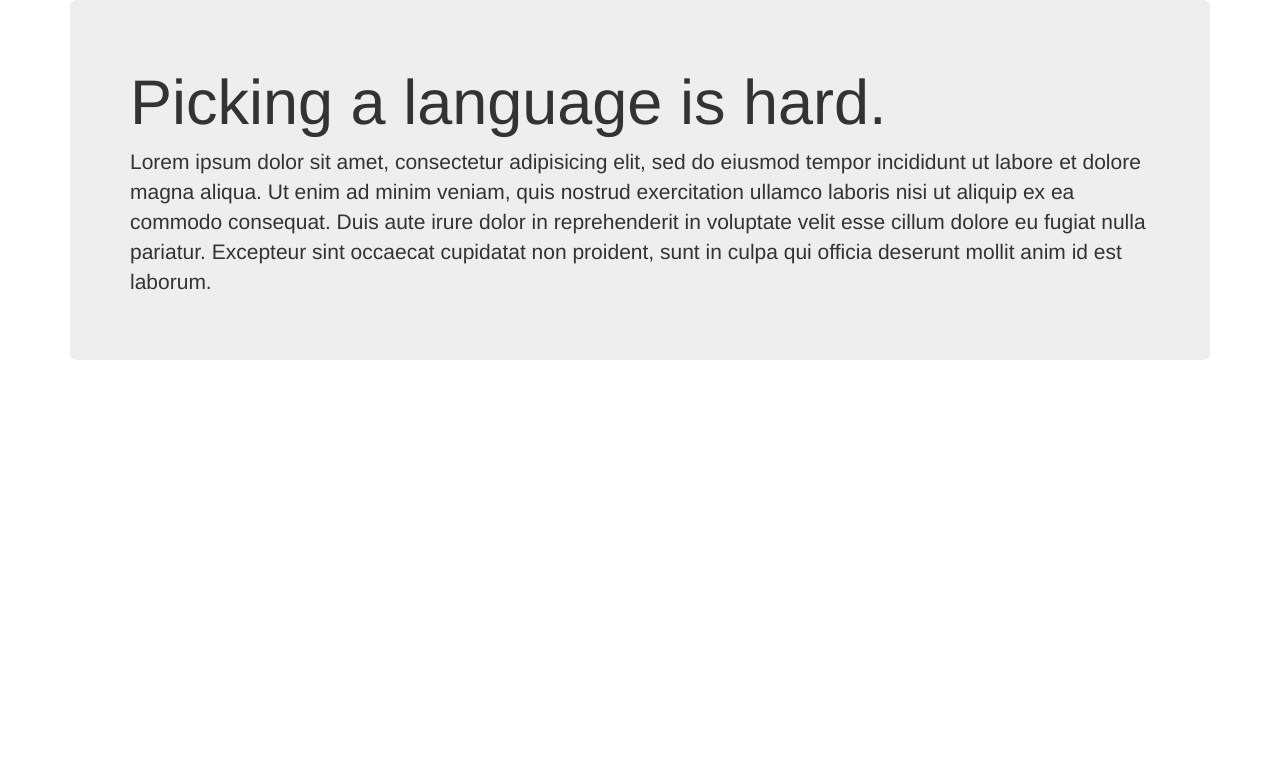
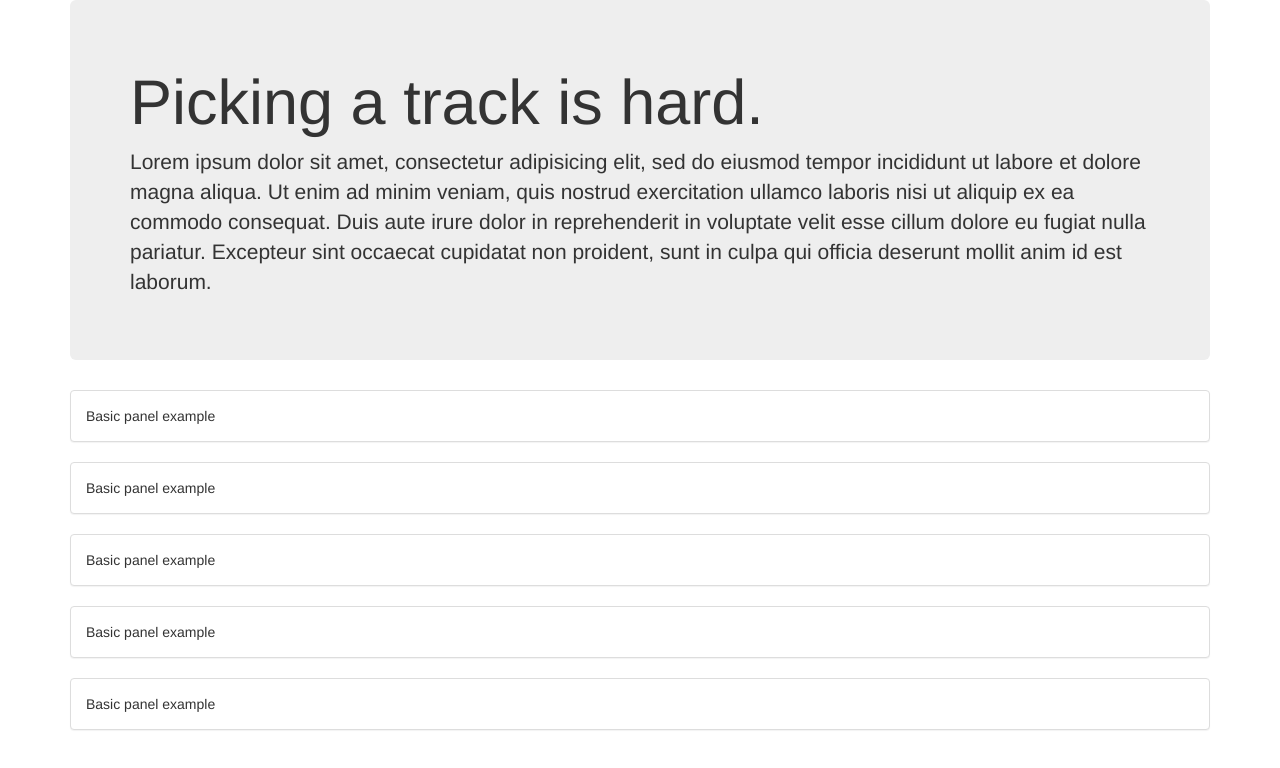
Before and after one commit to katharynreed/picking-a-language, a plain HTML site: page index.html in a window 1280 px wide. Drawn offline with Linux system fonts and the light colour scheme; files whose address does not match are found by name.

Commit message:
add panels to html

```diff
--- a/index.html
+++ b/index.html
@@ -10,18 +10,43 @@
   <body>
     <div class="container">
       <div class="jumbotron">
-        <h1>Picking a language is hard.</h1>
+        <h1>Picking a track is hard.</h1>
         <p>Lorem ipsum dolor sit amet, consectetur adipisicing elit, sed do eiusmod tempor incididunt ut labore et dolore magna aliqua. Ut enim ad minim veniam, quis nostrud exercitation ullamco laboris nisi ut aliquip ex ea commodo consequat. Duis aute irure dolor in reprehenderit in voluptate velit esse cillum dolore eu fugiat nulla pariatur. Excepteur sint occaecat cupidatat non proident, sunt in culpa qui officia deserunt mollit anim id est laborum.</p>
       </div>
       <div id=ruby>
+        <div class="panel panel-default">
+          <div class="panel-body">
+            Basic panel example
+          </div>
+        </div>
       </div>
       <div id=php>
+        <div class="panel panel-default">
+          <div class="panel-body">
+            Basic panel example
+          </div>
+        </div>
       </div>
       <div id=java>
+        <div class="panel panel-default">
+          <div class="panel-body">
+            Basic panel example
+          </div>
+        </div>
       </div>
       <div id=css>
+        <div class="panel panel-default">
+          <div class="panel-body">
+            Basic panel example
+          </div>
+        </div>
       </div>
       <div id=c#>
+        <div class="panel panel-default">
+          <div class="panel-body">
+            Basic panel example
+          </div>
+        </div>
       </div>
     </div>
   </body>
```
